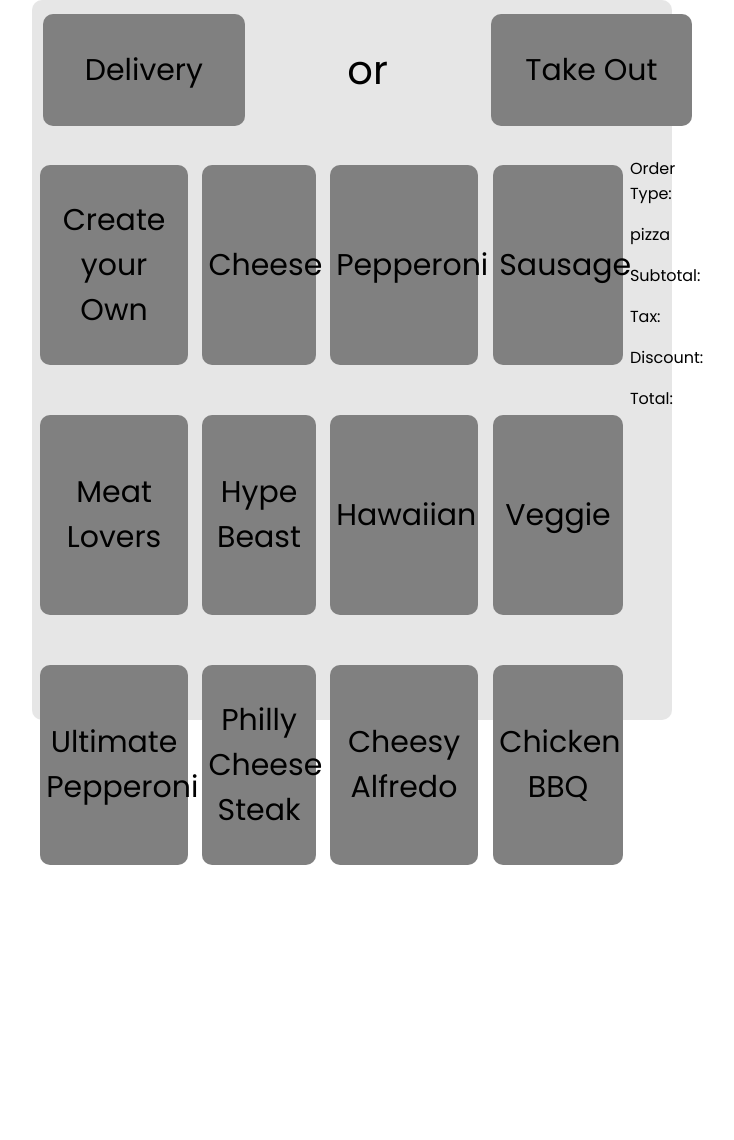
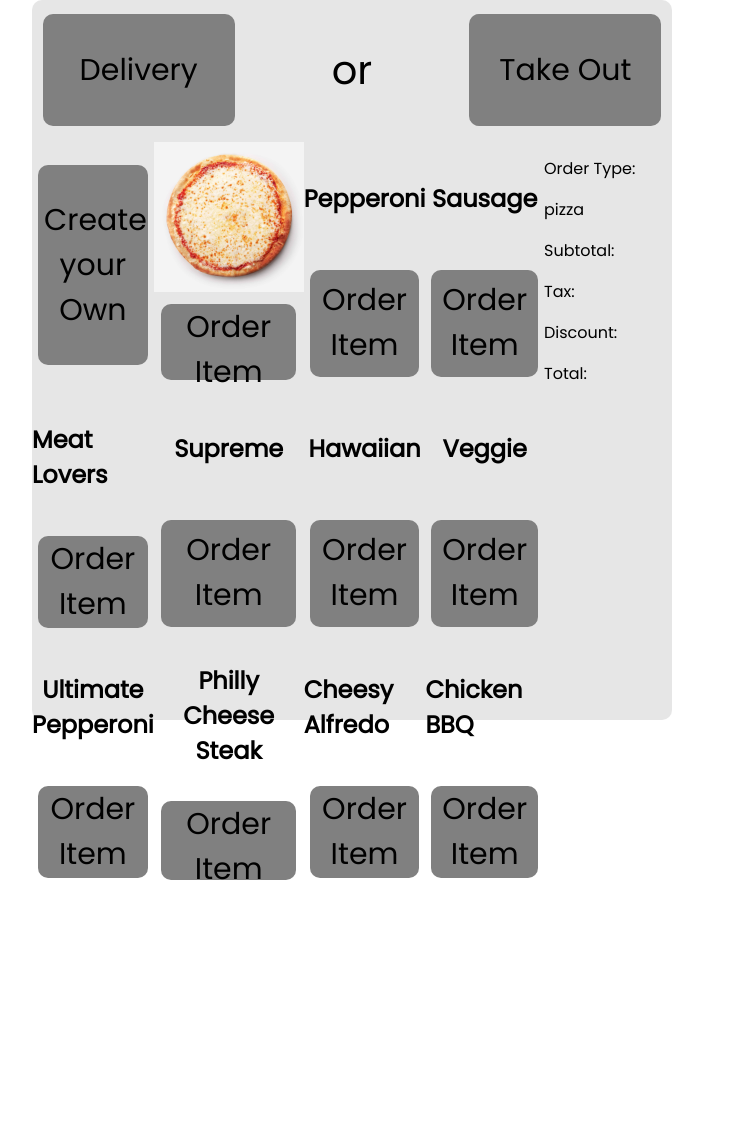
Before and after one commit to ChandlerNgo/PizzaRepo, a Django app: template PizzaApp/templates/pizza.html in a window 1280 px wide. Shown: the part 98-1238 px from the top of the page, without its empty margins (288-1022 px from the left). Run offline with Django 3.2, Linux system fonts and the light colour scheme; the template is opened without the code that fills it: most values are stand-ins (such as "Sample title", 1, 10 or a date in 2020).

Commit message:
names and img starting to be added for drinks/pizza

```diff
--- a/PizzaApp/static/food.css
+++ b/PizzaApp/static/food.css
@@ -64,8 +64,11 @@ form{
     display:grid;
     align-items: center;
     justify-items: center;
-    height:100%;
-    width:100%;
+}
+
+form img{
+    width:150px;
+    height: 150px;
 }
 
 a{
@@ -86,10 +89,6 @@ a{
     display: grid;
     grid-template-columns: 1fr 1fr 1fr 1fr;
     grid-template-rows: minmax(250px,250px) minmax(250px,250px) minmax(250px,250px) minmax(250px,250px);
-}
-
-a{
-    text-decoration: none;
 }
 
 .hover-underline-animation {
--- a/PizzaApp/templates/pizza.html
+++ b/PizzaApp/templates/pizza.html
@@ -36,37 +36,48 @@
                         <button class="fade" type="submit">Create your Own</button>
                     </form>
                     <form action="{% url 'order' %}">
-                        <button class="fade" type="submit">Cheese</button>
+                        <img src="{% static 'pizzaimages/cheesepizza.jpg' %}"></img>
+                        <button class="fade" name="cheese" type="submit">Order Item</button>
                     </form>
                     <form action="{% url 'order' %}">
-                        <button class="fade" type="submit">Pepperoni</button>
+                        <h2>Pepperoni</h2>
+                        <button class="fade" name="pepperoni" type="submit">Order Item</button>
                     </form>
                     <form action="{% url 'order' %}">
-                        <button class="fade" type="submit">Sausage</button>
+                        <h2>Sausage</h2>
+                        <button class="fade" name="sausage" type="submit">Order Item</button>
                     </form>
                     <form action="{% url 'order' %}">
-                        <button class="fade" type="submit">Meat Lovers</button>
+                        <h2>Meat Lovers</h2>
+                        <button class="fade" name="meatlovers" type="submit">Order Item</button>
                     </form>
                     <form action="{% url 'order' %}">
-                        <button class="fade" type="submit">Hype Beast</button>
+                        <h2>Supreme</h2>
+                        <button class="fade" name="supreme" type="submit">Order Item</button>
                     </form>
                     <form action="{% url 'order' %}">
-                        <button class="fade" type="submit">Hawaiian</button>
+                        <h2>Hawaiian</h2>
+                        <button class="fade" name="hawaiian" type="submit">Order Item</button>
                     </form>
                     <form action="{% url 'order' %}">
-                        <button class="fade" type="submit">Veggie</button>
+                        <h2>Veggie</h2>
+                        <button class="fade" name="veggie" type="submit">Order Item</button>
                     </form>
                     <form action="{% url 'order' %}">
-                        <button class="fade" type="submit">Ultimate Pepperoni</button>
+                        <center><h2>Ultimate Pepperoni</h2></center>
+                        <button class="fade" name="ultimatepepperoni" type="submit">Order Item</button>
                     </form>
                     <form action="{% url 'order' %}">
-                        <button class="fade" type="submit">Philly Cheese Steak</button>
+                        <center><h2>Philly Cheese Steak</h2></center>
+                        <button class="fade" name="phillycheesesteak" type="submit">Order Item</button>
                     </form>
                     <form action="{% url 'order' %}">
-                        <button class="fade" type="submit">Cheesy Alfredo</button>
+                        <h2>Cheesy Alfredo</h2>
+                        <button class="fade" name="cheesyalfredo" type="submit">Order Item</button>
                     </form>
                     <form action="{% url 'order' %}">
-                        <button class="fade" type="submit">Chicken BBQ</button>
+                        <h2>Chicken BBQ</h2>
+                        <button class="fade" name="chickenbbq" type="submit">Order Item</button>
                     </form>
                 </div>
                 <div class="order">
```
Also changed, not shown: PizzaApp/templates/drinks.html (+16 -16 lines), PizzaApp/static/drinkimages/download.jpg (added), PizzaApp/static/pizzaimages/cheesepizza.jpg (added).
